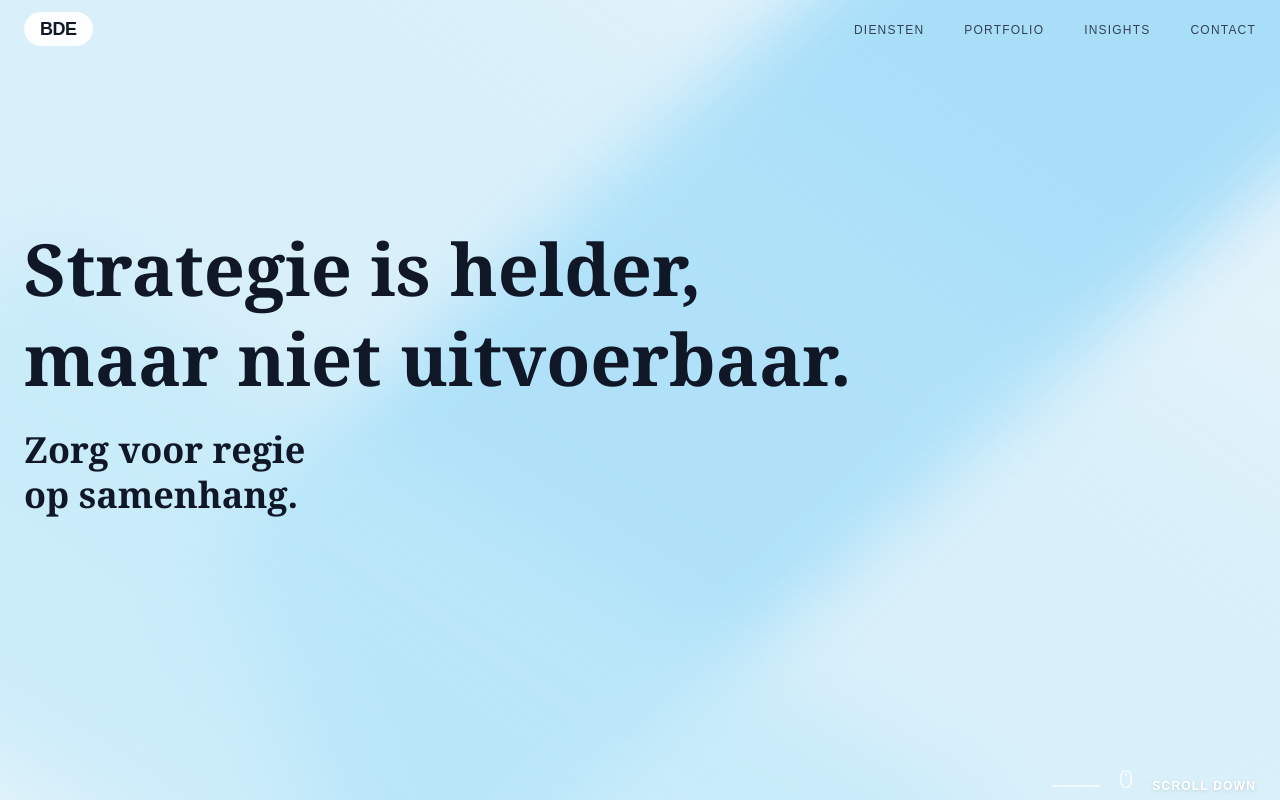
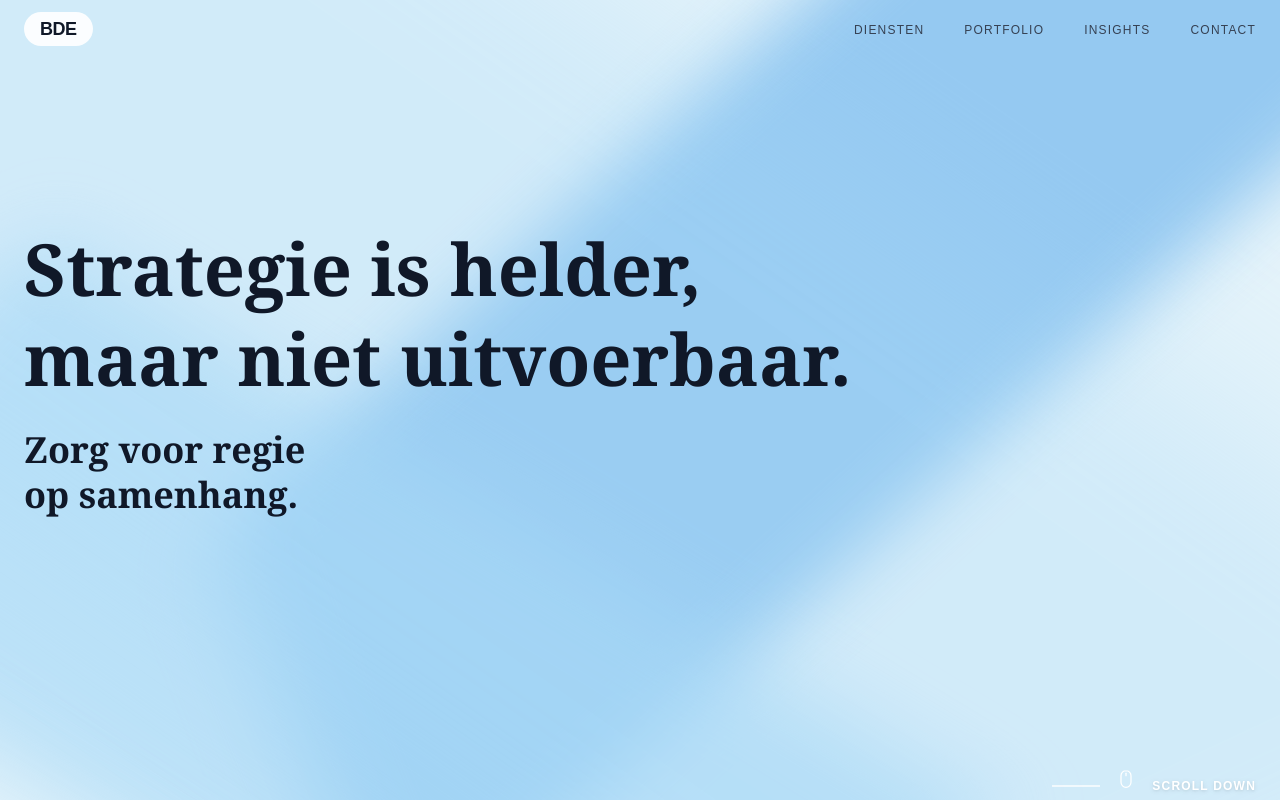
Before and after one commit to TinoiDam/bde-consulting.com, a Next.js app: page / in a window 1280 px wide. Shown: the top 800 px of the page. Built offline with nearby package versions, Linux system fonts and the light colour scheme.

Commit message:
Deepen blue palette - richer, more saturated ice blue tones

```diff
--- a/app/page.tsx
+++ b/app/page.tsx
@@ -16,7 +16,7 @@ export default function Home() {
           style={{
             width: '100%',
             height: '60%',
-            backgroundColor: '#A1DCF9',
+            backgroundColor: '#8BC4F0',
             top: '-10%',
             right: '-25%',
             transform: 'rotate(-22deg) skewY(-20deg) scaleX(1.3)',
@@ -31,7 +31,7 @@ export default function Home() {
           style={{
             width: '95%',
             height: '55%',
-            backgroundColor: '#C1EAFA',
+            backgroundColor: '#A8D9F7',
             bottom: '-15%',
             left: '-20%',
             transform: 'rotate(18deg) skewX(-25deg) skewY(12deg)',
@@ -46,7 +46,7 @@ export default function Home() {
           style={{
             width: '140%',
             height: '100%',
-            backgroundColor: '#C1EAFA',
+            backgroundColor: '#A8D9F7',
             top: '0%',
             left: '-30%',
             transform: 'rotate(35deg) skewX(-30deg)',
```
